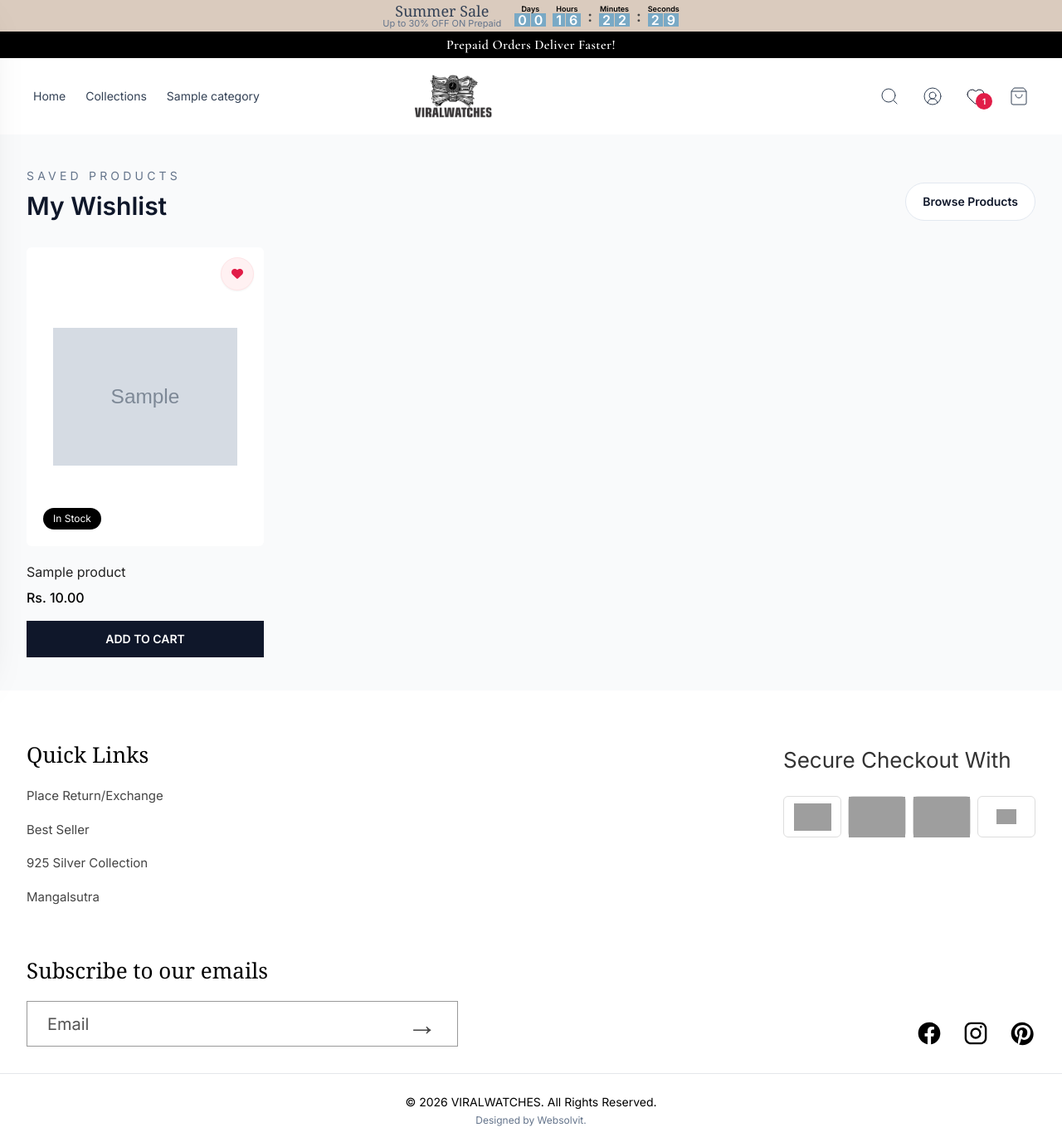
After one commit to Synoize/viral-watches-ecommerce, a PHP site: page /new/wishlist in a window 1280 px wide. The commit adds this page. Shown: the whole page at 83% size. Run offline with PHP 8.4, Linux system fonts and the light colour scheme; the visitor is signed in with stand-in values (Sample User, id 1); tables that the repository leaves empty hold one stand-in row (values such as "Sample post"); grey boxes marked "Sample" are stand-in pictures; some libraries are stand-ins or nearby versions; grey boxes are pictures that could not be loaded.

Commit message:
added add to wishlist

```diff
--- a/includes/functions.php
+++ b/includes/functions.php
@@ -128,6 +128,7 @@ function seedDefaultPageMeta() {
         ['about', 'About', '/about', 'About ShopMaster', 'Learn about ShopMaster, our ecommerce experience, product quality, and customer support.', 'about shopmaster, ecommerce'],
         ['contact', 'Contact', '/contact', 'Contact ShopMaster Support', 'Contact ShopMaster for order help, product questions, payments, returns, and support.', 'contact, support, help'],
         ['cart', 'Cart', '/cart', 'Shopping Cart | ShopMaster', 'Review your selected products, box options, quantities, and order subtotal.', 'cart, checkout'],
+        ['wishlist', 'Wishlist', '/wishlist', 'Wishlist | ShopMaster', 'Save your favorite ShopMaster products and return to them later.', 'wishlist, saved products, favorites'],
         ['checkout', 'Checkout', '/checkout', 'Checkout | ShopMaster', 'Complete your ShopMaster order with secure payment and delivery details.', 'checkout, payment'],
         ['login', 'Login', '/login', 'Login | ShopMaster', 'Log in to your ShopMaster account to manage orders and checkout faster.', 'login, account'],
         ['register', 'Register', '/register', 'Create Account | ShopMaster', 'Create a ShopMaster account for faster checkout and order management.', 'register, account'],
@@ -288,6 +289,121 @@ function getCategoryBySlug($slug) {
 function getCartCount() {
     if (empty($_SESSION['cart'])) return 0;
     return array_sum(array_column($_SESSION['cart'], 'quantity'));
+}
+
+function ensureWishlistTableExists() {
+    global $pdo;
+
+    try {
+        $pdo->exec(
+            "CREATE TABLE IF NOT EXISTS wishlists (
+                id INT AUTO_INCREMENT PRIMARY KEY,
+                user_id INT NOT NULL,
+                product_id INT NOT NULL,
+                created_at TIMESTAMP NOT NULL DEFAULT CURRENT_TIMESTAMP,
+                UNIQUE KEY uq_wishlist_user_product (user_id, product_id),
+                KEY idx_wishlist_user (user_id),
+                KEY idx_wishlist_product (product_id),
+                FOREIGN KEY (user_id) REFERENCES users(id) ON DELETE CASCADE,
+                FOREIGN KEY (product_id) REFERENCES products(id) ON DELETE CASCADE
+            ) ENGINE=InnoDB DEFAULT CHARSET=utf8mb4 COLLATE=utf8mb4_unicode_ci"
+        );
+        return true;
+    } catch (Throwable $e) {
+        return false;
+    }
+}
+
+function getWishlistCount($userId = null) {
+    global $pdo;
+    $userId = $userId ?: ($_SESSION['user_id'] ?? 0);
+    if (!$userId || !ensureWishlistTableExists()) return 0;
+
+    $stmt = $pdo->prepare('SELECT COUNT(*) FROM wishlists WHERE user_id = ?');
+    $stmt->execute([(int)$userId]);
+    return (int)$stmt->fetchColumn();
+}
+
+function getWishlistProductIds($productIds = [], $userId = null) {
+    global $pdo;
+    $userId = $userId ?: ($_SESSION['user_id'] ?? 0);
+    if (!$userId || !ensureWishlistTableExists()) return [];
+
+    $productIds = array_values(array_unique(array_filter(array_map('intval', $productIds))));
+    if (!$productIds) return [];
+
+    $placeholders = implode(',', array_fill(0, count($productIds), '?'));
+    $stmt = $pdo->prepare("SELECT product_id FROM wishlists WHERE user_id = ? AND product_id IN ($placeholders)");
+    $stmt->execute(array_merge([(int)$userId], $productIds));
+    return array_map('intval', $stmt->fetchAll(PDO::FETCH_COLUMN));
+}
+
+function isProductInWishlist($productId, $userId = null) {
+    return in_array((int)$productId, getWishlistProductIds([(int)$productId], $userId), true);
+}
+
+function addWishlistItem($productId, $userId = null) {
+    global $pdo;
+    $userId = $userId ?: ($_SESSION['user_id'] ?? 0);
+    $productId = (int)$productId;
+    if (!$userId) return ['error' => 'Please login to add products to your wishlist.'];
+    if ($productId <= 0 || !ensureWishlistTableExists()) return ['error' => 'Invalid wishlist request.'];
+
+    $stmt = $pdo->prepare('SELECT id FROM products WHERE id = ? LIMIT 1');
+    $stmt->execute([$productId]);
+    if (!$stmt->fetchColumn()) {
+        return ['error' => 'Product not found.'];
+    }
+
+    $stmt = $pdo->prepare('INSERT IGNORE INTO wishlists (user_id, product_id) VALUES (?, ?)');
+    $stmt->execute([(int)$userId, $productId]);
+    return ['success' => 'Product added to wishlist.'];
+}
+
+function removeWishlistItem($productId, $userId = null) {
+    global $pdo;
+    $userId = $userId ?: ($_SESSION['user_id'] ?? 0);
+    $productId = (int)$productId;
+    if (!$userId) return ['error' => 'Please login to update your wishlist.'];
+    if ($productId <= 0 || !ensureWishlistTableExists()) return ['error' => 'Invalid wishlist request.'];
+
+    $stmt = $pdo->prepare('DELETE FROM wishlists WHERE user_id = ? AND product_id = ?');
+    $stmt->execute([(int)$userId, $productId]);
+    return ['success' => 'Product removed from wishlist.'];
+}
+
+function getWishlistItems($userId = null) {
+    global $pdo;
+    $userId = $userId ?: ($_SESSION['user_id'] ?? 0);
+    if (!$userId || !ensureWishlistTableExists()) return [];
+
+    $stmt = $pdo->prepare(
+        'SELECT p.*, w.created_at AS wished_at
+         FROM wishlists w
+         INNER JOIN products p ON p.id = w.product_id
+         WHERE w.user_id = ?
+         ORDER BY w.created_at DESC'
+    );
+    $stmt->execute([(int)$userId]);
+    return $stmt->fetchAll();
+}
+
+function renderWishlistButton($productId, $isWished = false, $classes = '') {
+    $productId = (int)$productId;
+    $action = $isWished ? 'remove' : 'add';
+    $label = $isWished ? 'Remove from wishlist' : 'Add to wishlist';
+    $iconClass = $isWished ? 'fa-solid fa-heart' : 'fa-regular fa-heart';
+    $stateClass = $isWished ? 'bg-rose-50 text-rose-600 border-rose-100' : 'bg-white text-slate-700 border-slate-200';
+    $redirectTo = $_SERVER['REQUEST_URI'] ?? '/';
+
+    return '<form method="post" action="' . BASE_URL . '/wishlist.php" class="' . sanitize($classes) . '">' .
+        '<input type="hidden" name="action" value="' . $action . '">' .
+        '<input type="hidden" name="product_id" value="' . $productId . '">' .
+        '<input type="hidden" name="redirect_to" value="' . sanitize($redirectTo) . '">' .
+        '<button type="submit" aria-label="' . $label . '" title="' . $label . '" class="inline-flex h-10 w-10 items-center justify-center rounded-full border shadow-sm transition hover:bg-rose-50 hover:text-rose-600 ' . $stateClass . '">' .
+        '<i class="' . $iconClass . ' text-sm"></i>' .
+        '</button>' .
+    '</form>';
 }
 
 function ensureBoxOptionsTableExists() {
--- a/includes/header.php
+++ b/includes/header.php
@@ -2,6 +2,7 @@
 require_once __DIR__ . '/functions.php';
 $categories = getCategories();
 $cartCount = getCartCount();
+$wishlistCount = getWishlistCount();
 $user = getCurrentUser();
 $csrfToken = generateCsrfToken();
 $pageMeta = getPageMeta($_SERVER['REQUEST_URI'] ?? '/', $pageMetaOverrides ?? []);
@@ -425,6 +426,22 @@ function is_active($match)
 
                     <?php endif; ?>
 
+                    <!-- WISHLIST -->
+                    <a href="<?= BASE_URL ?>/wishlist"
+                        class="relative text-slate-700 hover:opacity-70 transition <?= is_active('/wishlist') ?>">
+
+                        <i data-lucide="heart"
+                            class="w-6 h-6 stroke-[1]"></i>
+
+                        <?php if ($wishlistCount > 0): ?>
+                            <span
+                                class="absolute -right-2 -bottom-1 flex h-5 w-5 items-center justify-center rounded-full bg-rose-600 text-[10px] font-semibold text-white">
+                                <?= $wishlistCount ?>
+                            </span>
+                        <?php endif; ?>
+
+                    </a>
+
                     <!-- CART -->
                     <a href="<?= BASE_URL ?>/cart"
                         class="relative text-slate-700 hover:opacity-70 transition <?= is_active('/cart') ?>">
@@ -544,6 +561,12 @@ function is_active($match)
                         My Orders
                     </a>
 
+                    <a href="<?= BASE_URL ?>/wishlist"
+                        class="flex items-center gap-3 px-6 py-3 text-sm text-slate-700 hover:bg-slate-50 transition <?= is_active('/wishlist') ?>">
+                        <i data-lucide="heart" class="w-4 h-4 stroke-[1]"></i>
+                        Wishlist
+                    </a>
+
                     <a href="<?= BASE_URL ?>/logout.php"
                         class="flex items-center gap-3 px-6 py-3 mt-2 text-sm text-red-500 hover:bg-red-50 transition">
                         <i data-lucide="log-out" class="w-4 h-4 stroke-[1]"></i>
--- a/seed_data.sql
+++ b/seed_data.sql
@@ -158,7 +158,8 @@ VALUES
 ('checkout', 'Checkout', '/checkout', 'Checkout', 'Complete your order securely.', 'checkout,payment', 1),
 ('login', 'Login', '/login', 'Login', 'Log in to your account.', 'login,account', 1),
 ('register', 'Register', '/register', 'Create Account', 'Create your customer account.', 'register,account', 1),
-('product', 'Product Detail', '/product', '{product_name}', 'Buy {product_name} online for {product_price}.', 'product,watches', 1)
+('product', 'Product Detail', '/product', '{product_name}', 'Buy {product_name} online for {product_price}.', 'product,watches', 1),
+('wishlist', 'Wishlist', '/wishlist', 'Wishlist', 'Save favorite products and view them later.', 'wishlist,favorites', 1)
 ON DUPLICATE KEY UPDATE
     page_name = VALUES(page_name),
     path = VALUES(path),
--- /dev/null
+++ b/wishlist.php
@@ -0,0 +1,114 @@
+<?php
+require_once __DIR__ . '/includes/functions.php';
+
+function wishlistRedirectPath($value, $fallback = '/wishlist.php') {
+    $value = trim((string)$value);
+    if ($value === '') return $fallback;
+
+    $path = parse_url($value, PHP_URL_PATH) ?: '';
+    $query = parse_url($value, PHP_URL_QUERY);
+    $basePrefix = defined('BASE_URL') ? rtrim(BASE_URL, '/') : '';
+    if ($basePrefix !== '' && strpos($path, $basePrefix) === 0) {
+        $path = substr($path, strlen($basePrefix));
+    }
+    $path = '/' . ltrim($path, '/');
+    if ($path === '/') $path = $fallback;
+
+    return $path . ($query ? '?' . $query : '');
+}
+
+if ($_SERVER['REQUEST_METHOD'] === 'POST') {
+    $redirectTo = wishlistRedirectPath($_POST['redirect_to'] ?? '/wishlist.php');
+
+    if (!isLoggedIn()) {
+        $_SESSION['redirect_after_login'] = $redirectTo;
+        $_SESSION['pending_wishlist_action'] = [
+            'action' => $action === 'remove' ? 'remove' : 'add',
+            'product_id' => (int)($_POST['product_id'] ?? 0),
+        ];
+        flash('error', 'Please login to save products to your wishlist.');
+        redirect('/login.php');
+    }
+
+    $productId = (int)($_POST['product_id'] ?? 0);
+    $action = $_POST['action'] ?? 'add';
+    $result = $action === 'remove'
+        ? removeWishlistItem($productId)
+        : addWishlistItem($productId);
+
+    if (!empty($result['error'])) {
+        flash('error', $result['error']);
+    } else {
+        flash('success', $result['success']);
+    }
+    redirect($redirectTo);
+}
+
+if (!isLoggedIn()) {
+    $_SESSION['redirect_after_login'] = '/wishlist.php';
+    flash('error', 'Please login to view your wishlist.');
+    redirect('/login.php');
+}
+
+$items = getWishlistItems();
+$wishedProductIds = array_map('intval', array_column($items, 'id'));
+?>
+<?php include __DIR__ . '/includes/header.php'; ?>
+<div class="mx-auto max-w-7xl px-4 py-10 sm:px-6 lg:px-8">
+    <div class="flex flex-col gap-4 sm:flex-row sm:items-end sm:justify-between">
+        <div>
+            <p class="text-sm uppercase tracking-[0.3em] text-slate-500">Saved products</p>
+            <h1 class="mt-2 text-3xl font-semibold text-slate-900">My Wishlist</h1>
+        </div>
+        <a href="<?= BASE_URL ?>/collection" class="inline-flex items-center justify-center rounded-full border border-slate-200 bg-white px-5 py-3 text-sm font-semibold text-slate-900 hover:bg-slate-50">Browse Products</a>
+    </div>
+
+    <?php if ($message = flash('success')): ?><div class="mt-6 rounded-3xl border border-emerald-200 bg-emerald-50 p-4 text-sm text-emerald-700"><?= sanitize($message) ?></div><?php endif; ?>
+    <?php if ($message = flash('error')): ?><div class="mt-6 rounded-3xl border border-rose-200 bg-rose-50 p-4 text-sm text-rose-700"><?= sanitize($message) ?></div><?php endif; ?>
+
+    <?php if ($items): ?>
+        <div class="mt-8 grid grid-cols-2 gap-3 md:grid-cols-3 md:gap-6 lg:grid-cols-4">
+            <?php foreach ($items as $product): ?>
+                <?php
+                $gallery = json_decode($product['gallery'] ?? '[]', true) ?: [];
+                $mainImage = resolveAssetUrl($product['images'] ?: ($gallery[0] ?? ''));
+                $hasOffer = (float)$product['offer_price'] > 0 && (float)$product['offer_price'] < (float)$product['price'];
+                $displayPrice = $hasOffer ? (float)$product['offer_price'] : (float)$product['price'];
+                ?>
+                <article class="relative group">
+                    <a href="<?= BASE_URL ?>/product.php?id=<?= (int)$product['id'] ?>" class="block">
+                        <div class="relative overflow-hidden rounded-md bg-white">
+                            <?php if ($mainImage): ?>
+                                <img src="<?= sanitize($mainImage) ?>" alt="<?= sanitize($product['name']) ?>" class="h-[180px] w-full object-contain p-5 transition-all duration-500 md:h-[360px] md:p-8" />
+                            <?php else: ?>
+                                <div class="flex h-[180px] w-full items-center justify-center bg-slate-100 p-5 text-center text-sm text-slate-500 md:h-[360px]">Image not found</div>
+                            <?php endif; ?>
+                            <span class="absolute left-2 bottom-2 rounded-full bg-black px-3 py-1 text-[12px] text-white md:left-5 md:bottom-5"><?= (int)$product['stock'] > 0 ? 'In Stock' : 'Out of Stock' ?></span>
+                        </div>
+                        <div class="pt-3 md:pt-5">
+                            <h2 class="mb-2 text-[14px] leading-[1.3] text-[#222] md:text-[16px] md:leading-[1.4]"><?= sanitize($product['name']) ?></h2>
+                            <div class="flex flex-col gap-1 md:flex-row md:items-center md:gap-4">
+                                <?php if ($hasOffer): ?>
+                                    <span class="text-[12px] text-[#666] line-through md:text-[14px]">Rs. <?= number_format((float)$product['price'], 2) ?></span>
+                                <?php endif; ?>
+                                <span class="text-[14px] font-medium text-black md:text-[16px]">Rs. <?= number_format($displayPrice, 2) ?></span>
+                            </div>
+                        </div>
+                    </a>
+                    <?= renderWishlistButton($product['id'], true, 'absolute right-3 top-3 z-20') ?>
+                    <?php if ((int)$product['stock'] > 0): ?>
+                        <a href="<?= BASE_URL ?>/cart.php?action=add&id=<?= (int)$product['id'] ?>" class="mt-4 inline-flex w-full items-center justify-center bg-slate-900 px-4 py-3 text-sm font-semibold uppercase text-white hover:bg-slate-800">Add to Cart</a>
+                    <?php endif; ?>
+                </article>
+            <?php endforeach; ?>
+        </div>
+    <?php else: ?>
+        <div class="mt-8 rounded-[2rem] border border-slate-200 bg-white p-10 text-center shadow-sm">
+            <i class="fa-regular fa-heart text-5xl text-slate-300"></i>
+            <h2 class="mt-6 text-2xl font-serif text-[#222]">Your wishlist is empty</h2>
+            <p class="mt-3 text-slate-500">Save products you like and find them here later.</p>
+            <a href="<?= BASE_URL ?>/collection" class="mt-8 inline-flex items-center justify-center rounded-full bg-slate-900 px-6 py-3 text-sm font-semibold text-white hover:bg-slate-800">Explore Collection</a>
+        </div>
+    <?php endif; ?>
+</div>
+<?php include __DIR__ . '/includes/footer.php'; ?>
```
Also changed, not shown: collection.php (+15 -2 lines), database.sql (+13 -0 lines), index.php (+19 -3 lines), login.php (+15 -2 lines), product.php (+11 -1 lines), .htaccess.
